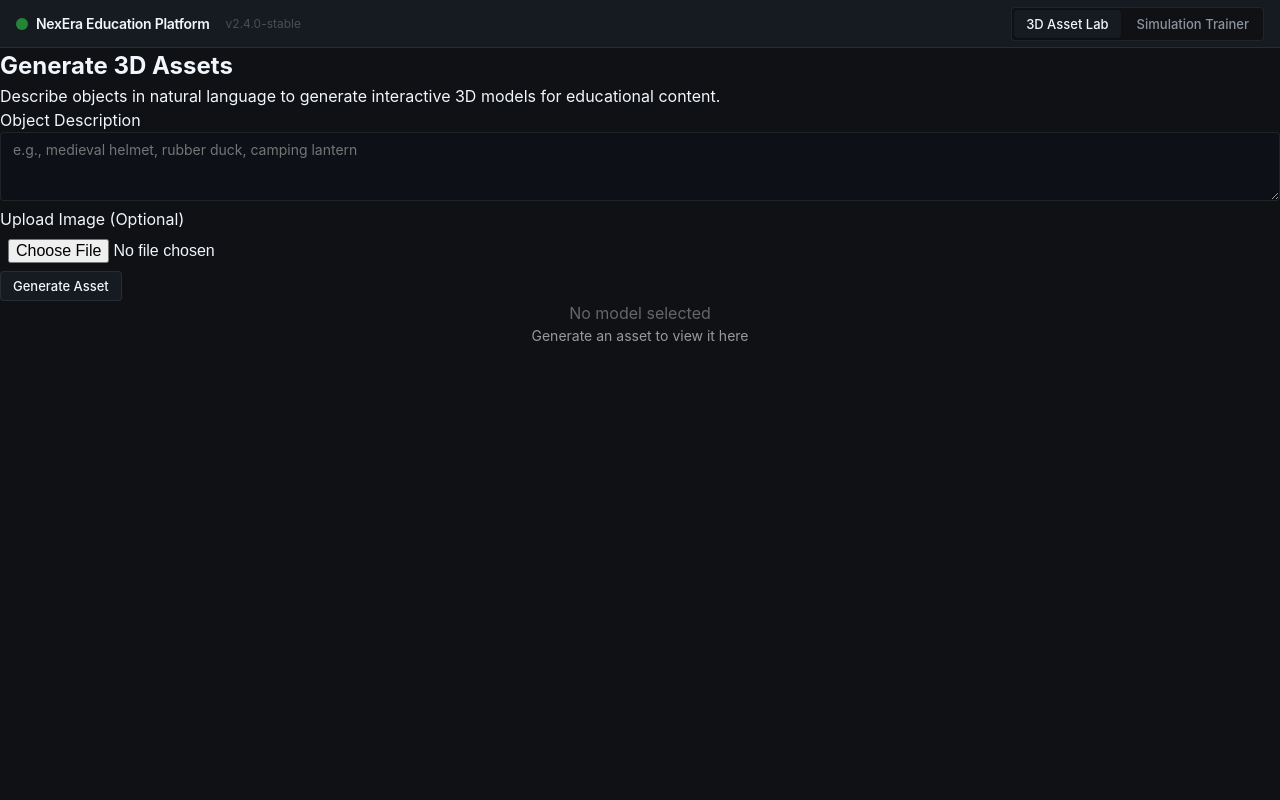
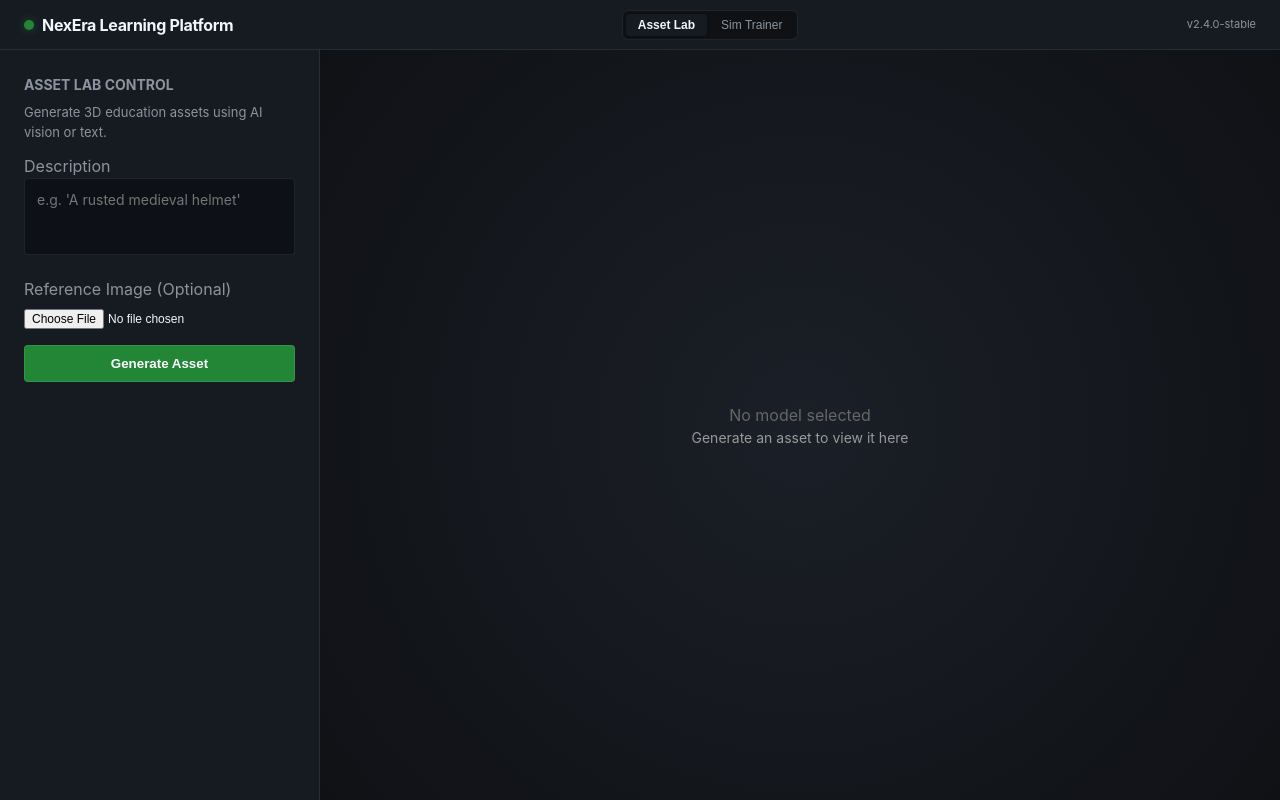
Before and after one commit to Alphiosjunior/NexEra, a React app in the folder frontend/: page / in a window 1280 px wide. Built offline with nearby package versions, Linux system fonts and the light colour scheme; the HTML template or start-up script is replaced by a standard one.

Commit message:
Apply premium dark design system

```diff
--- a/frontend/src/App.jsx
+++ b/frontend/src/App.jsx
@@ -4,240 +4,123 @@ import AssetViewer from './AssetViewer';
 import AvatarViewer from './AvatarViewer';
 import './index.css';
 
-// LIVE BACKEND URL
 const API_URL = 'https://nexera-backend-xued.onrender.com';
 
 export default function App() {
   const [currentTab, setCurrentTab] = useState('assets');
 
-  // Asset Generator State
+  // Asset Lab State
   const [inputText, setInputText] = useState('');
   const [selectedFile, setSelectedFile] = useState(null);
   const [modelData, setModelData] = useState(null);
   const [assetLoading, setAssetLoading] = useState(false);
 
-  // Avatar Trainer State
+  // Sim Trainer State
   const [cmd, setCmd] = useState('');
   const [avatarLoading, setAvatarLoading] = useState(false);
   const [avatarResponse, setAvatarResponse] = useState({
-    animation: 'idle',
-    target: 'center',
-    explanation: 'Avatar ready for commands'
+    animation: 'idle', target: 'center', explanation: 'System Ready. Waiting for instructor command.'
   });
 
   const handleGenerate = async () => {
     if (!inputText.trim() && !selectedFile) return;
-
     setAssetLoading(true);
     const formData = new FormData();
     if (inputText.trim()) formData.append('prompt', inputText);
     if (selectedFile) formData.append('image', selectedFile);
-
     try {
-      // Updated to use Live API
       const res = await axios.post(`${API_URL}/generate-asset`, formData);
       setModelData(res.data);
-    } catch (error) {
-      console.error('Asset generation failed:', error);
-    } finally {
-      setAssetLoading(false);
-    }
+    } catch (error) { console.error(error); } finally { setAssetLoading(false); }
   };
 
   const handleInteract = async () => {
     if (!cmd.trim()) return;
-
     setAvatarLoading(true);
     try {
-      // Updated to use Live API
       const res = await axios.post(`${API_URL}/interact-avatar`, { command: cmd });
       setAvatarResponse(res.data);
       setCmd('');
-    } catch (error) {
-      console.error('Avatar interaction failed:', error);
-    } finally {
-      setAvatarLoading(false);
-    }
+    } catch (error) { console.error(error); } finally { setAvatarLoading(false); }
   };
 
   return (
-    <div style={{ display: 'flex', height: '100vh', flexDirection: 'column' }}>
+    <div className="app-container">
+      {/* HEADER */}
+      <header className="nav-header">
+        <div className="logo"><div className="logo-dot"></div>NexEra Learning Platform</div>
+        <div className="tab-switcher">
+          <button className={`tab-btn ${currentTab === 'assets' ? 'active' : ''}`} onClick={() => setCurrentTab('assets')}>Asset Lab</button>
+          <button className={`tab-btn ${currentTab === 'avatar' ? 'active' : ''}`} onClick={() => setCurrentTab('avatar')}>Sim Trainer</button>
+        </div>
+        <div style={{fontSize: '11px', color: '#8b949e'}}>v2.4.0-stable</div>
+      </header>
 
-      {/* Header */}
-      <header style={{
-        height: '48px',
-        borderBottom: '1px solid var(--border-subtle)',
-        display: 'flex',
-        alignItems: 'center',
-        padding: '0 var(--space-3)',
-        justifyContent: 'space-between',
-        background: 'var(--bg-panel)'
-      }}>
-        <div style={{ display: 'flex', alignItems: 'center', gap: 'var(--space-2)' }}>
-          <div style={{ width: 12, height: 12, background: 'var(--accent-primary)', borderRadius: '50%' }}></div>
-          <span style={{ fontWeight: 600, fontSize: '14px', letterSpacing: '-0.02em' }}>NexEra Education Platform</span>
-          <span style={{ fontSize: '12px', color: 'var(--text-tertiary)', marginLeft: 'var(--space-2)' }}>v2.4.0-stable</span>
+      {/* WORKSPACE */}
+      <div className="main-workspace">
+        <aside className="sidebar">
+          {currentTab === 'assets' ? (
+            <>
+              <div>
+                <h2>Asset Lab Control</h2>
+                <p className="text-muted">Generate 3D education assets using AI vision or text.</p>
+                <div className="mb-3">
+                  <label className="status-label">Description</label>
+                  <textarea value={inputText} onChange={(e) => setInputText(e.target.value)} placeholder="e.g. 'A rusted medieval helmet'" rows={3} />
                 </div>
-
-        {/* Tab Switcher */}
-        <div style={{ display: 'flex', gap: '4px', background: 'var(--bg-app)', padding: '2px', borderRadius: 'var(--radius-sm)', border: '1px solid var(--border-subtle)' }}>
-          <button
-            onClick={() => setCurrentTab('assets')}
-            style={{
-              border: 'none',
-              background: currentTab === 'assets' ? 'var(--bg-panel)' : 'transparent',
-              color: currentTab === 'assets' ? 'var(--text-primary)' : 'var(--text-secondary)',
-              boxShadow: currentTab === 'assets' ? '0 1px 2px rgba(0,0,0,0.2)' : 'none'
-            }}
-          >
-            3D Asset Lab
-          </button>
-          <button
-            onClick={() => setCurrentTab('avatar')}
-            style={{
-              border: 'none',
-              background: currentTab === 'avatar' ? 'var(--bg-panel)' : 'transparent',
-              color: currentTab === 'avatar' ? 'var(--text-primary)' : 'var(--text-secondary)',
-              boxShadow: currentTab === 'avatar' ? '0 1px 2px rgba(0,0,0,0.2)' : 'none'
-            }}
-          >
-            Simulation Trainer
+                <div className="mb-3">
+                  <label className="status-label">Reference Image (Optional)</label>
+                  <input type="file" accept="image/*" onChange={(e) => setSelectedFile(e.target.files[0])} style={{fontSize: '12px', marginTop: '8px'}} />
+                </div>
+                <button className={`btn btn-primary ${assetLoading ? 'btn-loading' : ''}`} onClick={handleGenerate} disabled={assetLoading}>
+                  {assetLoading ? 'Processing...' : 'Generate Asset'}
                 </button>
               </div>
-      </header>
-
-      {/* Main Content */}
-      <div className="main-layout">
-        {/* Sidebar */}
-        <div className="sidebar">
-          {currentTab === 'assets' ? (
-            <div>
-              <h2>Generate 3D Assets</h2>
-              <p className="text-muted mb-4">
-                Describe objects in natural language to generate interactive 3D models for educational content.
-              </p>
-
-              <div className="mb-3">
-                <label className="status-label mb-2" style={{display: 'block'}}>Object Description</label>
-                <textarea
-                  value={inputText}
-                  onChange={(e) => setInputText(e.target.value)}
-                  placeholder="e.g., medieval helmet, rubber duck, camping lantern"
-                  rows={3}
-                />
-              </div>
-
-              <div className="mb-3">
-                <label className="status-label mb-2" style={{display: 'block'}}>Upload Image (Optional)</label>
-                <input
-                  type="file"
-                  accept="image/*"
-                  onChange={(e) => setSelectedFile(e.target.files[0])}
-                  style={{
-                    width: '100%',
-                    padding: 'var(--space-2)',
-                    border: '1px solid var(--border)',
-                    borderRadius: 'var(--radius)',
-                    fontSize: 'var(--text-base)'
-                  }}
-                />
-              </div>
-
-              <button
-                className={`btn btn-primary ${assetLoading ? 'btn-loading' : ''}`}
-                onClick={handleGenerate}
-                disabled={assetLoading || (!inputText.trim() && !selectedFile)}
-              >
-                {assetLoading ? '' : 'Generate Asset'}
-              </button>
-
               {modelData && (
-                modelData.error ? (
-                  <div style={{
-                    background: 'linear-gradient(135deg, #8b5cf6 0%, #7c3aed 100%)',
-                    color: 'black',
-                    padding: 'var(--space-3)',
-                    borderRadius: 'var(--radius-lg)',
-                    border: '1px solid #a855f7',
-                    marginTop: 'var(--space-4)'
-                  }}>
-                    <h4 style={{ margin: '0 0 8px 0', fontSize: 'var(--text-lg)', color: 'black' }}>Not Found</h4>
-                    <p style={{ margin: 0, fontSize: 'var(--text-sm)', opacity: 0.8, color: 'black' }}>{modelData.summary}</p>
-                  </div>
-                ) : (
                 <div className="status-panel">
-                    <h4>Asset Information</h4>
                   <div className="status-row">
                     <span className="status-label">Status</span>
-                      <span className="status-value">Ready</span>
+                    <span className="status-value" style={{color: modelData.error ? '#da3633' : '#238636'}}>
+                      {modelData.error ? 'FAILED' : 'SUCCESS'}
+                    </span>
                   </div>
-                    <div className="status-row">
-                      <span className="status-label">Type</span>
-                      <span className="status-value">3D Model</span>
+                  <p className="text-muted" style={{marginTop: '10px', marginBottom: 0}}>{modelData.summary}</p>
                 </div>
-                    <p className="text-muted mt-3">{modelData.summary}</p>
+              )}
+            </>
+          ) : (
+            <>
+              <div>
+                <h2>Sim Trainer Console</h2>
+                <p className="text-muted">Issue natural language commands to control the avatar.</p>
+                <div className="mb-3">
+                  <label className="status-label">Command Input</label>
+                  <input type="text" value={cmd} onChange={(e) => setCmd(e.target.value)} placeholder="e.g. 'Point at the fire extinguisher'" onKeyDown={(e) => e.key === 'Enter' && handleInteract()} />
                 </div>
-                )
-              )}
+                <button className={`btn btn-primary ${avatarLoading ? 'btn-loading' : ''}`} onClick={handleInteract} disabled={avatarLoading}>
+                  {avatarLoading ? 'Transmitting...' : 'Send Command'}
+                </button>
               </div>
-          ) : (
-            <div>
-              <h2>Avatar Training</h2>
-              <p className="text-muted mb-4">
-                Control the classroom avatar using natural language commands. Guide movement and actions through conversation.
-              </p>
-
-              <div className="mb-3">
-                <label className="status-label mb-2" style={{display: 'block'}}>Voice Command</label>
-                <textarea
-                  value={cmd}
-                  onChange={(e) => setCmd(e.target.value)}
-                  placeholder="e.g., Walk to the whiteboard, Go to the teacher's desk, Wave hello"
-                  rows={3}
-                />
+              <div className="status-panel">
+                <div className="status-row"><span className="status-label">Action</span><span className="status-value">{avatarResponse.animation.toUpperCase()}</span></div>
+                <div className="status-row"><span className="status-label">Target</span><span className="status-value">{avatarResponse.target.toUpperCase()}</span></div>
+                <div style={{borderTop: '1px solid var(--border-subtle)', margin: '8px 0'}}></div>
+                <span className="status-label">System Log:</span>
+                <p style={{fontSize: '12px', color: '#8b949e', marginTop: '4px'}}>"{avatarResponse.explanation}"</p>
               </div>
-
-              <button
-                className={`btn btn-primary ${avatarLoading ? 'btn-loading' : ''}`}
-                onClick={handleInteract}
-                disabled={avatarLoading || !cmd.trim()}
-              >
-                {avatarLoading ? '' : 'Send Command'}
-              </button>
-
-              <div className="status-panel">
-                <h4>Avatar Status</h4>
-                <div className="status-row">
-                  <span className="status-label">Action</span>
-                  <span className="status-value">{avatarResponse.animation}</span>
-                </div>
-                <div className="status-row">
-                  <span className="status-label">Target</span>
-                  <span className="status-value">{avatarResponse.target}</span>
-                </div>
-                <div className="status-row">
-                  <span className="status-label">Status</span>
-                  <span className="status-value">{avatarLoading ? 'Processing...' : 'Ready'}</span>
-                </div>
-                <p className="text-muted mt-3">{avatarResponse.explanation}</p>
+              <div className="status-panel" style={{background: 'transparent', borderStyle: 'dashed'}}>
+                <span className="status-label">Manual Override Active</span>
+                <div style={{display: 'flex', gap: '5px', marginTop: '8px'}}>
+                  {['W','A','S','D'].map(k => <span key={k} style={{background: '#0d1117', border: '1px solid #30363d', borderRadius: '4px', padding: '2px 6px', fontSize: '10px', color: '#8b949e'}}>{k}</span>)}
                 </div>
               </div>
+            </>
           )}
-        </div>
+        </aside>
 
-        {/* 3D Viewer */}
-        <div className="content">
-          <div className="viewer-container">
-            {currentTab === 'assets' ? (
-              <AssetViewer url={modelData?.model_url} />
-            ) : (
-              <AvatarViewer
-                animationName={avatarResponse.animation}
-                target={avatarResponse.target}
-              />
-            )}
-          </div>
-        </div>
+        <main className="viewer-area">
+          {currentTab === 'assets' ? <AssetViewer url={modelData?.model_url} /> : <AvatarViewer animationName={avatarResponse.animation} target={avatarResponse.target} />}
+        </main>
       </div>
     </div>
   );
--- a/frontend/src/index.css
+++ b/frontend/src/index.css
@@ -1,39 +1,32 @@
 :root {
   /* --- 1. STRICT COLOR PALETTE (Deep Focus Theme) --- */
-  --bg-app: #0f1115;       /* Deep Charcoal (Not Pitch Black) */
-  --bg-panel: #161b22;     /* Slightly Lighter for Cards/Sidebar */
-  --bg-input: #0d1117;     /* Darker for inputs */
+  --bg-app: #0f1115;       /* Deep Charcoal */
+  --bg-panel: #161b22;     /* Lighter Panel Background */
+  --bg-input: #0d1117;     /* Dark Input Background */
 
   --border-subtle: rgba(255, 255, 255, 0.08);
   --border-active: rgba(255, 255, 255, 0.2);
 
   --text-primary: #f0f6fc;
   --text-secondary: #8b949e;
-  --text-tertiary: #484f58;
 
-  --accent-primary: #238636; /* Technical Green (Success/Action) */
+  --accent-primary: #238636; /* Technical Green */
   --accent-hover: #2ea043;
-  --accent-blue: #1f6feb;   /* Tech Blue (Focus states) */
+  --accent-blue: #1f6feb;   /* Focus Blue */
+  --accent-danger: #da3633;
 
-  /* --- 2. SPACING SYSTEM (8pt Grid) --- */
-  --space-1: 4px;
+  /* --- 2. SPACING & RADIUS --- */
   --space-2: 8px;
   --space-3: 16px;
   --space-4: 24px;
-  --space-5: 32px;
-  --space-6: 48px;
+  --radius-sm: 4px;
+  --radius-md: 8px;
 
-  /* --- 3. RADIUS TOKENS --- */
-  --radius-sm: 4px;  /* Inputs, Buttons */
-  --radius-md: 8px;  /* Cards */
-  --radius-lg: 12px; /* Modals */
-
-  /* --- 4. TYPOGRAPHY --- */
+  /* --- 3. FONTS --- */
   --font-stack: 'Inter', -apple-system, BlinkMacSystemFont, "Segoe UI", Roboto, sans-serif;
   --font-mono: 'JetBrains Mono', 'Fira Code', monospace;
 }
 
-/* RESET */
 * { box-sizing: border-box; margin: 0; padding: 0; }
 
 body {
@@ -41,80 +34,72 @@ body {
   background-color: var(--bg-app);
   color: var(--text-primary);
   line-height: 1.5;
-  -webkit-font-smoothing: antialiased;
   height: 100vh;
   overflow: hidden;
 }
 
-/* --- UTILITY CLASSES FOR CONSISTENCY --- */
+/* --- LAYOUT UTILS --- */
+.app-container { display: flex; height: 100vh; flex-direction: column; }
+.main-workspace { display: flex; flex: 1; overflow: hidden; position: relative; }
 
-/* 1. BUTTONS (Standardized) */
-button {
-  font-family: var(--font-stack);
-  font-size: 13px;
-  font-weight: 500;
-  padding: 6px 12px;
-  border-radius: var(--radius-sm);
-  border: 1px solid var(--border-subtle);
+/* HEADER */
+.nav-header {
+  height: 50px;
+  border-bottom: 1px solid var(--border-subtle);
   background: var(--bg-panel);
-  color: var(--text-primary);
-  cursor: pointer;
-  transition: all 0.2s ease;
+  display: flex;
+  align-items: center;
+  justify-content: space-between;
+  padding: 0 var(--space-4);
 }
+.logo { font-weight: 700; letter-spacing: -0.02em; display: flex; align-items: center; gap: 8px; }
+.logo-dot { width: 10px; height: 10px; background: var(--accent-primary); border-radius: 50%; box-shadow: 0 0 8px rgba(46, 160, 67, 0.4); }
 
-button:hover {
-  border-color: var(--text-secondary);
-  background: #21262d;
+/* SIDEBAR & CONTROLS */
+.sidebar {
+  width: 320px;
+  background: var(--bg-panel);
+  border-right: 1px solid var(--border-subtle);
+  display: flex;
+  flex-direction: column;
+  padding: var(--space-4);
+  gap: var(--space-4);
+  z-index: 10;
+  overflow-y: auto;
 }
+.sidebar h2 { font-size: 14px; text-transform: uppercase; color: var(--text-secondary); margin-bottom: var(--space-2); }
 
-button.primary {
-  background: var(--accent-primary);
-  border-color: rgba(255,255,255,0.1);
-  color: white;
-  font-weight: 600;
+/* INPUTS & BUTTONS */
+textarea, input[type="text"] {
+  width: 100%; background: var(--bg-input); border: 1px solid var(--border-subtle);
+  border-radius: var(--radius-sm); padding: 12px; color: var(--text-primary);
+  font-family: var(--font-stack); font-size: 14px; resize: none;
 }
+textarea:focus, input:focus { outline: none; border-color: var(--accent-blue); }
 
-button.primary:hover {
-  background: var(--accent-hover);
+.btn {
+  width: 100%; padding: 10px; border-radius: var(--radius-sm);
+  border: 1px solid var(--border-subtle); background: var(--bg-panel);
+  color: var(--text-primary); font-weight: 600; cursor: pointer;
 }
+.btn-primary { background: var(--accent-primary); border-color: rgba(255,255,255,0.1); color: white; }
+.btn-primary:hover { background: var(--accent-hover); }
 
-/* 2. INPUTS (Technical Look) */
-input[type="text"], textarea {
-  width: 100%;
-  background: var(--bg-input);
-  border: 1px solid var(--border-subtle);
-  border-radius: var(--radius-sm);
-  padding: 8px 12px;
-  color: var(--text-primary);
-  font-family: var(--font-stack);
-  font-size: 14px;
-  transition: border 0.2s;
+/* STATUS PANELS */
+.status-panel {
+  background: rgba(0,0,0,0.2); border: 1px solid var(--border-subtle);
+  border-radius: var(--radius-md); padding: var(--space-3); margin-top: var(--space-3);
 }
+.status-row { display: flex; justify-content: space-between; margin-bottom: 4px; font-size: 13px; }
+.status-label { color: var(--text-secondary); }
+.status-value { font-family: var(--font-mono); color: var(--accent-blue); }
 
-input:focus, textarea:focus {
-  outline: none;
-  border-color: var(--accent-blue);
-  box-shadow: 0 0 0 3px rgba(31, 111, 235, 0.15);
-}
+/* TAB SWITCHER */
+.tab-switcher { background: var(--bg-app); padding: 3px; border-radius: 6px; border: 1px solid var(--border-subtle); display: flex; gap: 2px; }
+.tab-btn { padding: 4px 12px; font-size: 12px; background: transparent; color: var(--text-secondary); border: none; border-radius: 4px; cursor: pointer; }
+.tab-btn.active { background: var(--bg-panel); color: var(--text-primary); font-weight: 600; box-shadow: 0 1px 3px rgba(0,0,0,0.2); }
 
-/* 3. CARDS (Glassy/Technical) */
-.card {
-  background: var(--bg-panel);
-  border: 1px solid var(--border-subtle);
-  border-radius: var(--radius-md);
-  padding: var(--space-3);
-}
-
-.label {
-  font-size: 11px;
-  text-transform: uppercase;
-  letter-spacing: 0.05em;
-  color: var(--text-secondary);
-  margin-bottom: var(--space-1);
-  display: block;
-}
-
-/* SCROLLBAR */
-::-webkit-scrollbar { width: 8px; }
-::-webkit-scrollbar-track { background: var(--bg-app); }
-::-webkit-scrollbar-thumb { background: var(--text-tertiary); border-radius: 4px; }
+/* VIEWPORT */
+.viewer-area { flex: 1; background: radial-gradient(circle at center, #1b1f27 0%, #0f1115 100%); position: relative; }
+.text-muted { color: var(--text-secondary); font-size: 13px; margin-bottom: 12px; }
+.mb-3 { margin-bottom: var(--space-3); }
```
Lines whose indentation alone changed are shown as unchanged.
